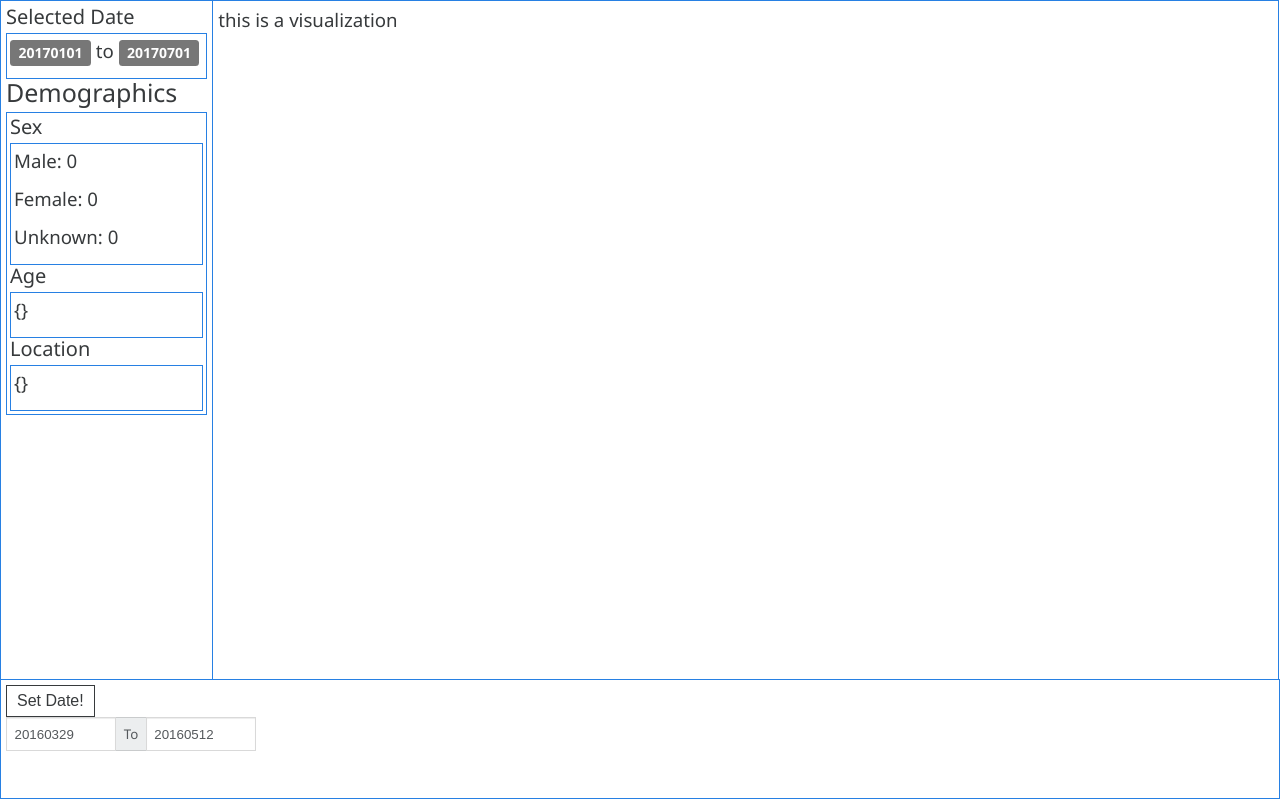
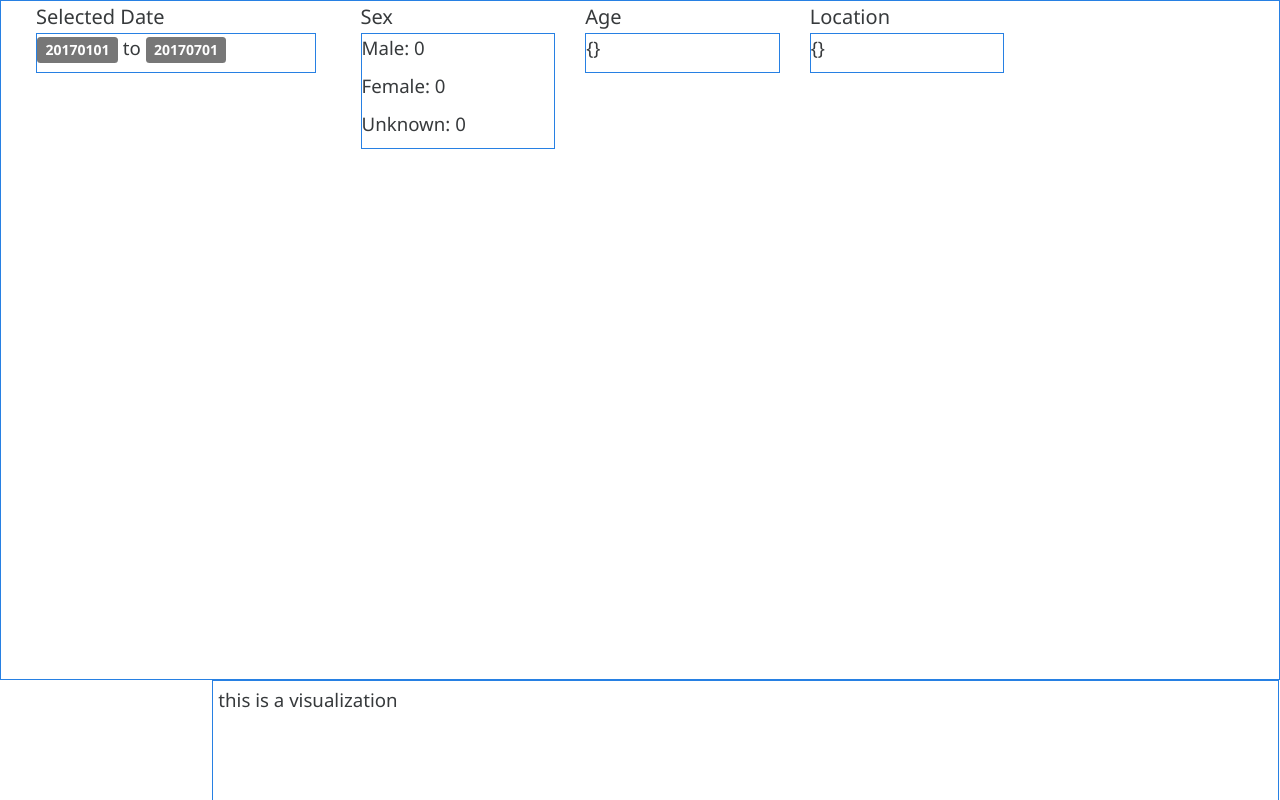
Before and after one commit to tkakar/MEV-MQP, a React (Create React App) app in the folder front-end/: page / in a window 1280 px wide. Shown: the top 800 px of the page. Built offline with nearby package versions, Linux system fonts and the light colour scheme.

Commit message:
its still ugly

```diff
--- a/front-end/src/actions/visualizationActions.js
+++ b/front-end/src/actions/visualizationActions.js
@@ -46,6 +46,7 @@ export const getData = queryParams => (dispatch) => {
       const demographics = {
         sex: _(things.rows).map(sexAdapter).countBy().value(),
         age: _(things.rows).map(ageAdapter).countBy(Math.floor).value(),
+
         location: _(things.rows).map(countryAdapter).countBy().value(),
         selectedDates: {
           startDate: Number(queryParams.startDate),
--- a/front-end/src/components/SideBarContainer.jsx
+++ b/front-end/src/components/SideBarContainer.jsx
@@ -3,7 +3,7 @@ import SideBar from './sidebar/SideBar';
 
 class SideBarContainer extends Component {
   render = () => (
-    <div id="sidebar-container" className="col-xs-2 card card-outline-primary" >
+    <div id="sidebar-container" className="col-xs-12 card card-outline-primary" >
       <SideBar />
     </div>
   )
--- a/front-end/src/components/sidebar/Demographics.jsx
+++ b/front-end/src/components/sidebar/Demographics.jsx
@@ -19,15 +19,17 @@ class Demographics extends Component {
   }
 
   filter = () => true;
-
+  aggregateLocation = (data) => {
+    console.log(data)
+    return data;
+  }
   render() {
     return (
-      <div>
-        <h1>Demographics</h1>
-        <div className="card card-outline-primary demographics-card" >
+      <div className="col-sm-9">
+        <div className="" >
           <Sex sex={this.props.sex} />
           <Age age={this.props.age} />
-          <Location location={this.props.location} />
+          <Location location={this.aggregateLocation(this.props.location)} />
         </div>
       </div>
     );
--- a/front-end/src/components/sidebar/SelectedDate.jsx
+++ b/front-end/src/components/sidebar/SelectedDate.jsx
@@ -4,7 +4,7 @@ import { Label } from 'react-bootstrap';
 
 
 const SelectedDate = props => (
-  <div>
+  <div className="col-sm-3">
     <h2>Selected Date</h2>
     <div className="card card-outline-primary" >
       <p><Label bsStyle="default">{props.startDate}</Label> to <Label bsStyle="default">{props.endDate}</Label></p>
--- a/front-end/src/components/sidebar/SideBar.jsx
+++ b/front-end/src/components/sidebar/SideBar.jsx
@@ -16,7 +16,7 @@ class SideBar extends Component {
   asd = () => 2;
 
   render = () => (
-    <div id="sidebar" >
+    <div id="heading" className="col-sm-12">
       <SelectedDate
         startDate={this.props.selectedDates.startDate}
         endDate={this.props.selectedDates.endDate}
--- a/front-end/src/components/sidebar/demographics/Age.jsx
+++ b/front-end/src/components/sidebar/demographics/Age.jsx
@@ -3,7 +3,7 @@ import PropTypes from 'prop-types';
 
 
 const Age = props => (
-  <div>
+  <div className="col-sm-3">
     <h2>Age</h2>
     <div className="card card-outline-primary" >
       <p>{ JSON.stringify(props.age) }</p>
--- a/front-end/src/components/sidebar/demographics/Location.jsx
+++ b/front-end/src/components/sidebar/demographics/Location.jsx
@@ -3,7 +3,7 @@ import PropTypes from 'prop-types';
 
 
 const Location = props => (
-  <div>
+  <div className="col-sm-3">
     <h2>Location</h2>
     <div className="card card-outline-primary" >
       <p>{ JSON.stringify(props.location) }</p>
--- a/front-end/src/components/sidebar/demographics/Sex.jsx
+++ b/front-end/src/components/sidebar/demographics/Sex.jsx
@@ -3,7 +3,7 @@ import PropTypes from 'prop-types';
 
 
 const Sex = props => (
-  <div>
+  <div className="col-sm-3">
     <h2>Sex</h2>
     <div className="card card-outline-primary" >
       <p>Male: { props.sex.M }</p>
```
Also changed, not shown: 1 other file (tests, documents, lock files or other folders).
